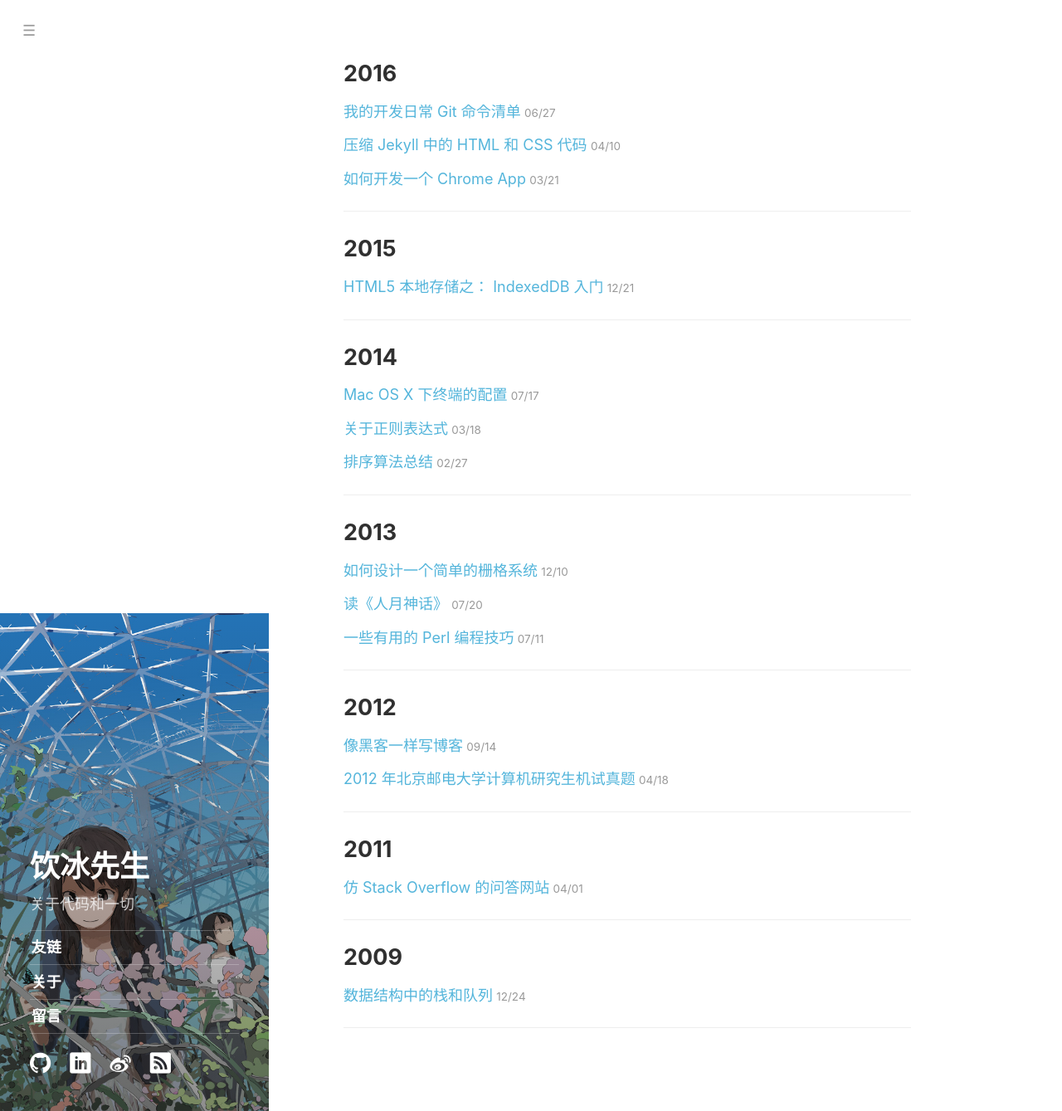
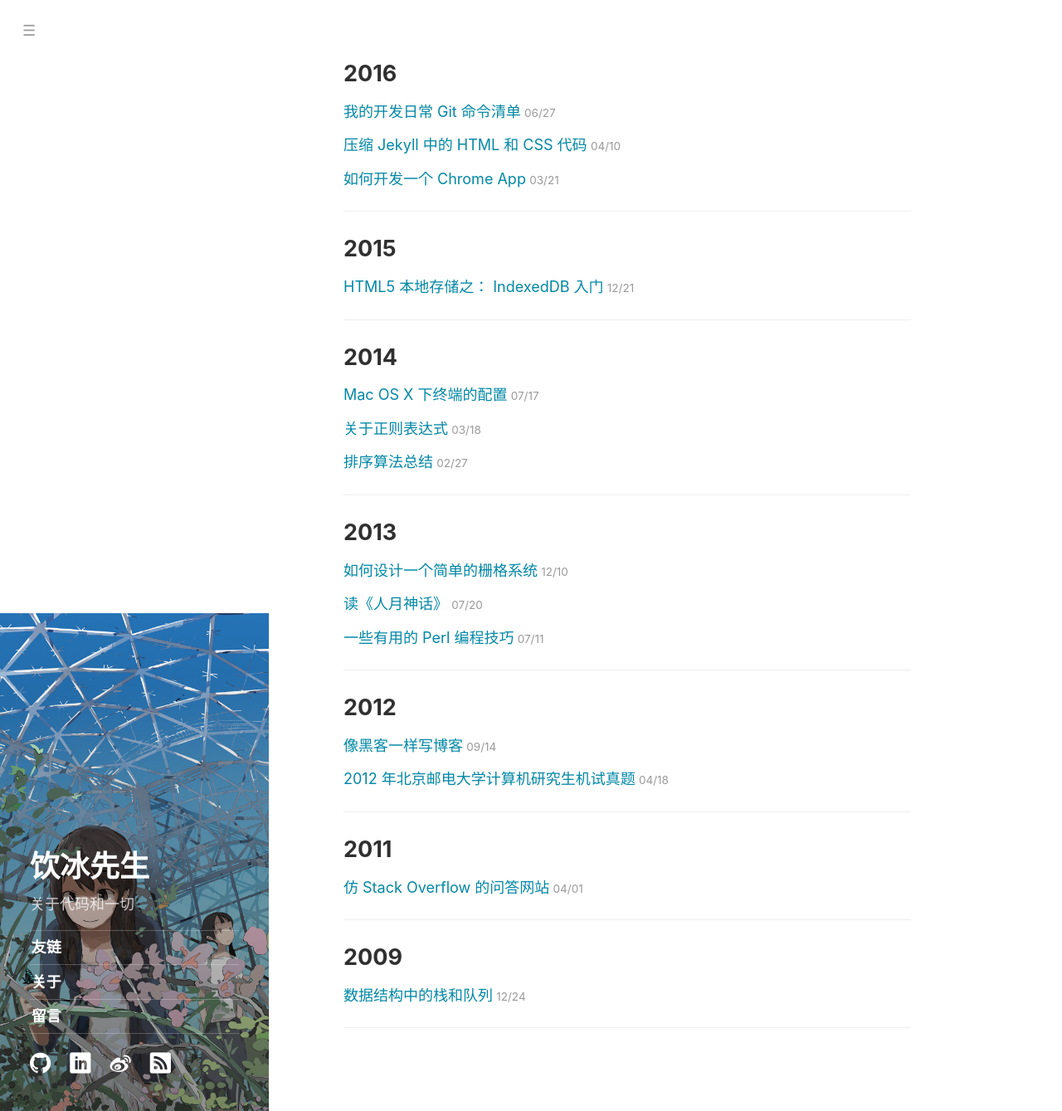
Before and after one commit to ybm/myanbin.github.io, a Jekyll site: the page built from index.html, in a window 1280 px wide and 1339 px high. Shown: the whole window at 83% size. Built offline with Jekyll 4.4.1, drawn with Linux system fonts in a browser that asks for light colours.

Commit message:
修改链接颜色和日期大小

```diff
--- a/_config.yml
+++ b/_config.yml
@@ -22,7 +22,7 @@ analytics:        'UA-35742418-1'
 
 # Fallback image and color if not overwritten for tag or post
 image:            /public/img/green.jpg
-color:            '#54b5db'
+color:            '#0388a6'
 
 author:
   name:           '饮冰先生'
--- a/public/css/poole.scss
+++ b/public/css/poole.scss
@@ -58,7 +58,7 @@ body {
 
 /* No `:visited` state is required by default (browsers will use `a`) */
 a {
-  color: #268bd2;
+  color: #0388a6;
   text-decoration: none;
 }
 a strong {
@@ -170,7 +170,7 @@ code {
   /*color: #bf616a;*/
   background-color: #f9f9f9;
   border-radius: 3px;
-  font-size: 1rem;
+  font-size: .95rem;
 }
 pre {
   display: block;
@@ -357,6 +357,7 @@ tbody tr:nth-child(odd) th {
   /*margin-top: -.5rem;*/
   margin-bottom: 1rem;
   color: #9a9a9a;
+  font-size: .9rem;
 }
 
 /* Heading 2 style in post */
```
